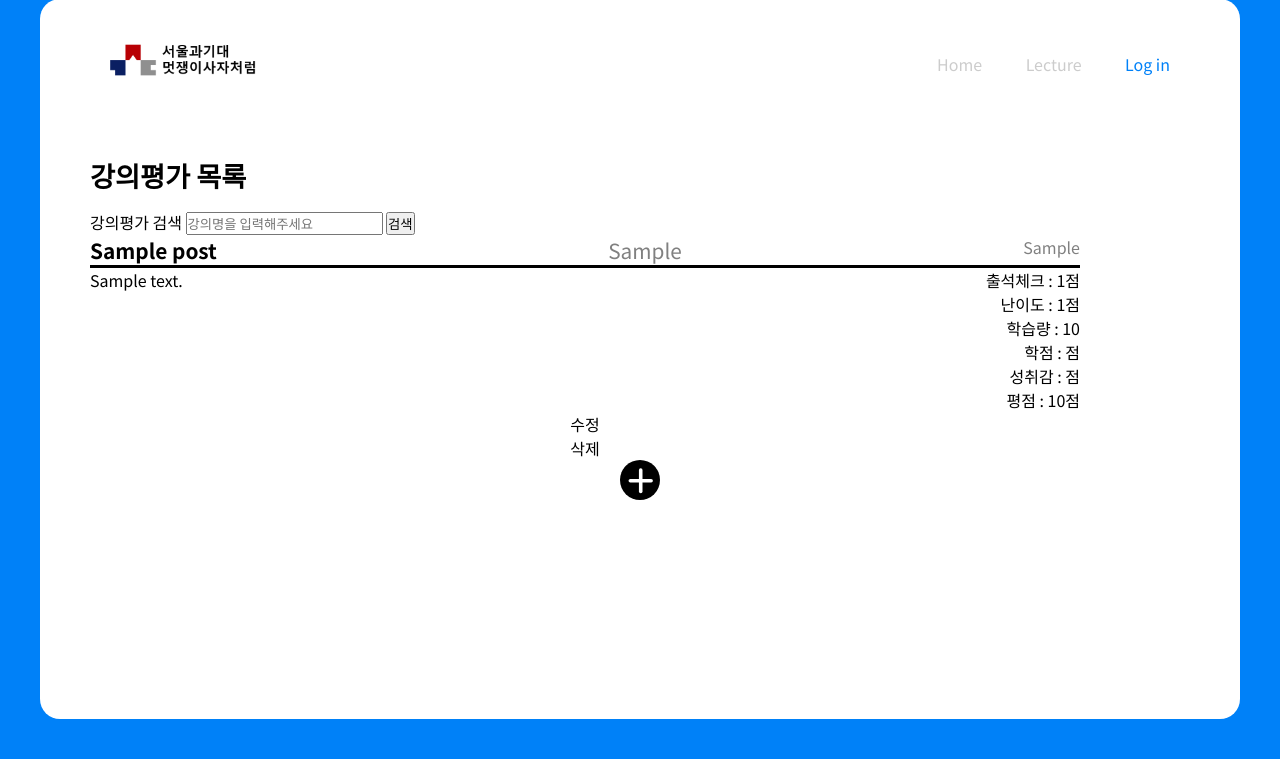
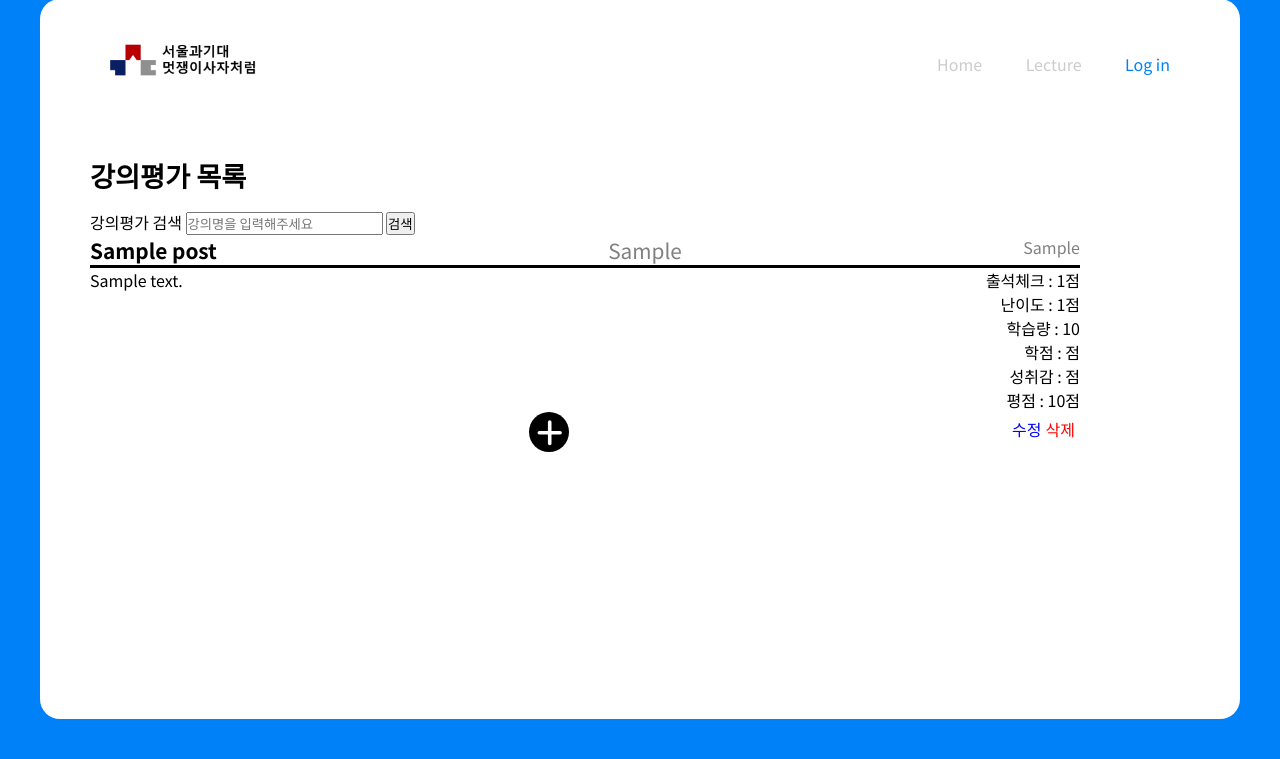
Before and after one commit to acepilot0620/seoultechUOS8, a Django app: page / in a window 1280 px wide. Shown: the part 41-800 px from the top of the page. Run offline with Django 3.2, Linux system fonts and the light colour scheme; tables that the repository leaves empty hold one stand-in row (values such as "Sample post").

Commit message:
Update home.html

```diff
--- a/lecture_assessment/account/templates/home.html
+++ b/lecture_assessment/account/templates/home.html
@@ -61,11 +61,13 @@
                             <div class="lectureAvg">평점 : {{post.total_score}}점</div>
                         </div>
                     </div>
-                        <div class="update" style="text-align : center;">
-                            <p><a href="{% url 'post:update' post.id %}">수정</a></p>
-                        </div>
-                        <div class="delete" style="text-align : center;">
-                            <p><a href="{% url 'post:delete' post.id %}">삭제</a></p>
+                        <div class="change" style="display : flex; float : right; padding : 3px;">
+                            <div class="update" style="padding : 2px; color : blue;">
+                                <p><a href="{% url 'post:update' post.id %}">수정</a></p>
+                            </div>
+                            <div class="delete" style="padding : 2px;color : red;">
+                                <p><a href="{% url 'post:delete' post.id %}">삭제</a></p>
+                            </div>
                         </div>
                 </div>
                 {% endfor %}
```
